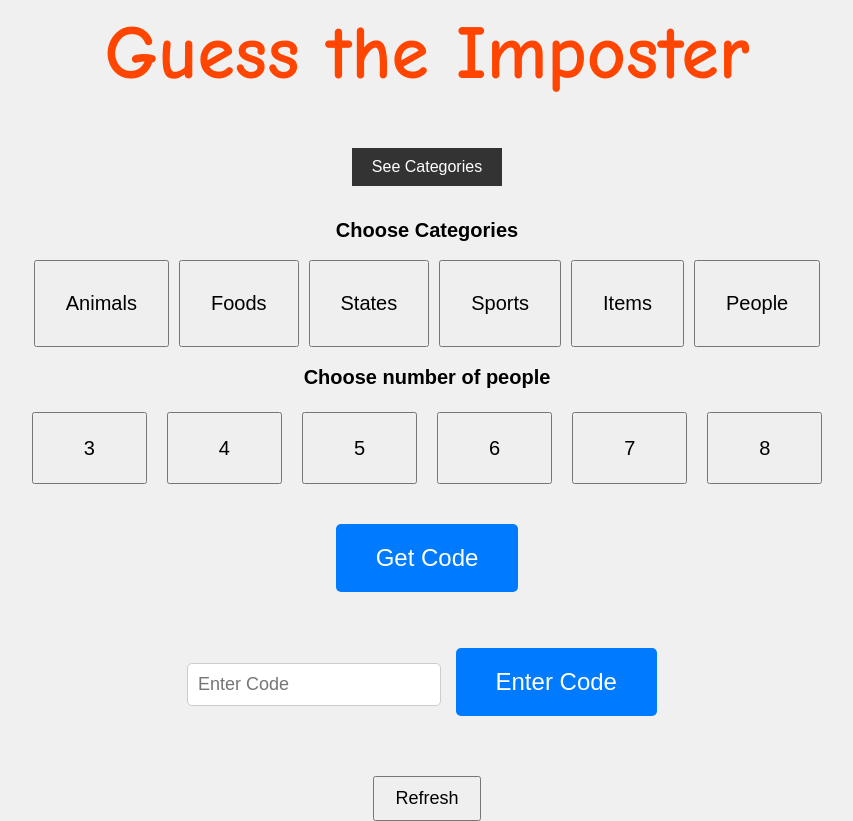
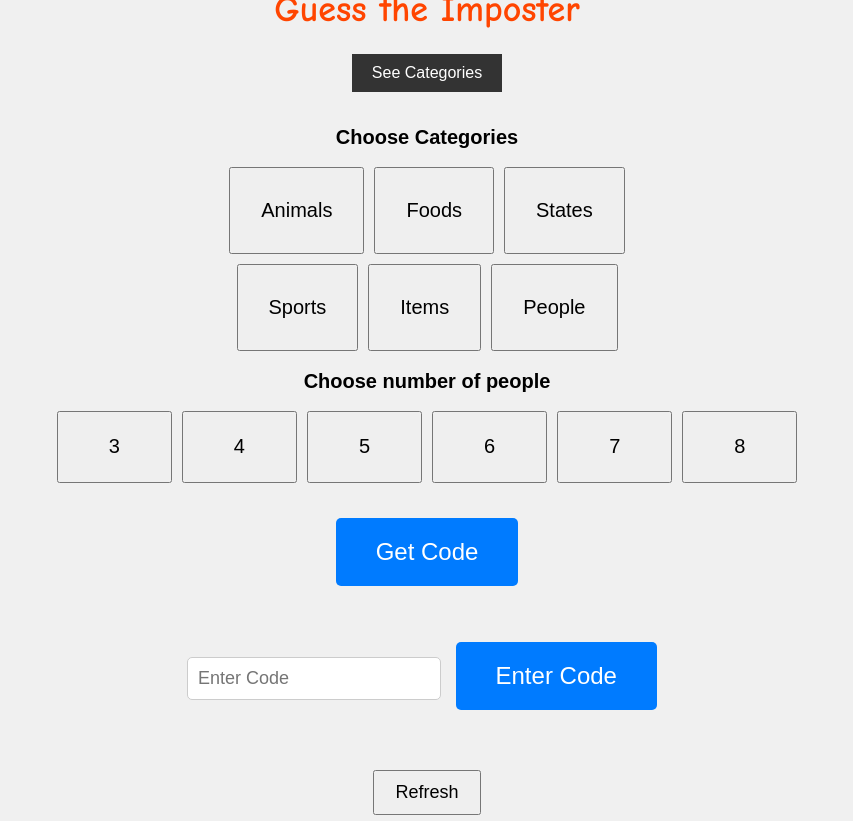
Before and after one commit to ethanb3/Guess-the-imposter, a plain HTML site: page index.html in a window 1280 px wide. Shown: the whole page, without its empty margins (213-1066 px from the left). Drawn offline with Linux system fonts and the light colour scheme.

Commit message:
Update index.html

```diff
--- a/index.html
+++ b/index.html
@@ -68,7 +68,7 @@
     </style>
 </head>
 <body>
-    <h1 style="font-size: 76px; color: #ff4500; text-align: center; font-family: 'Comic Sans MS', cursive, sans-serif;">Guess the Imposter</h1>
+    <h1 style="font-size: 36px; color: #ff4500; text-align: center; font-family: 'Comic Sans MS', cursive, sans-serif;">Guess the Imposter</h1>
 
     <nav>
         <a href="page.html">See Categories</a>
@@ -80,10 +80,15 @@
         <button class="bigButton" onclick="updateVariable(1)" id="button1" style="font-size: 20px;">Animals</button>
         <button class="bigButton" onclick="updateVariable(2)" id="button2" style="font-size: 20px;">Foods</button>
         <button class="bigButton" onclick="updateVariable(3)" id="button3" style="font-size: 20px;">States</button>
+    </div>
+
+    <div id="buttonContainer" style="display: flex;">
         <button class="bigButton" onclick="updateVariable(4)" id="button4" style="font-size: 20px;">Sports</button>
         <button class="bigButton" onclick="updateVariable(5)" id="button5" style="font-size: 20px;">Items</button>
         <button class="bigButton" onclick="updateVariable(6)" id="button6" style="font-size: 20px;">People</button>
     </div>
+
+
 
     <h1 style="font-size: 20px;">Choose number of people</h1>
 
@@ -111,7 +116,7 @@
     .numberButton {
         /* Add your button styles here */
         padding: 22.5px 50px;
-        margin: 10px;
+        margin: 5px;
     }
 </style>
 
```
